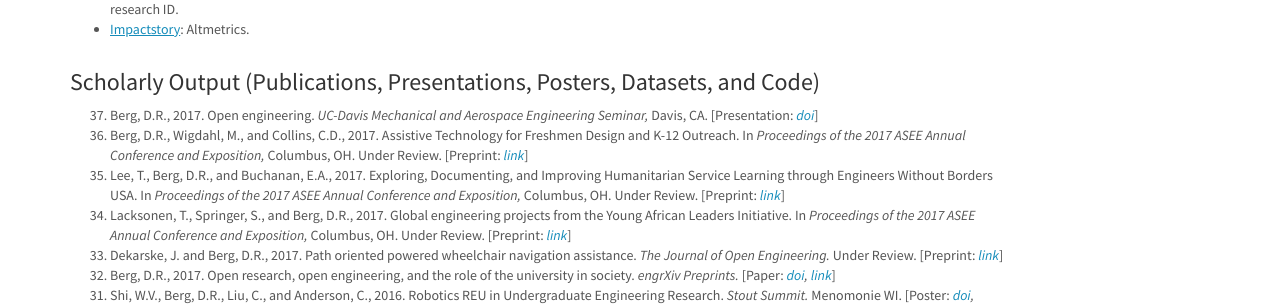
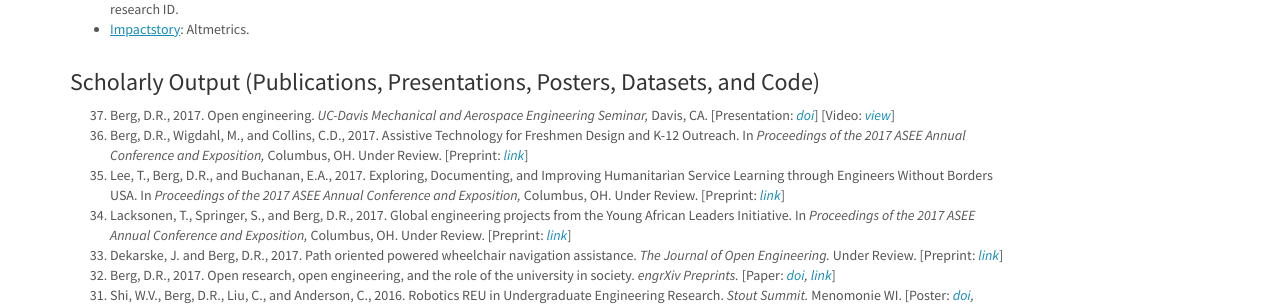
Before and after one commit to devinberg/devinberg.com, a Jekyll site: the page built from publications/index.md, in a window 1280 px wide. Shown: the part 621-927 px from the top of the page. Built offline with Jekyll 4.4.1, drawn with Linux system fonts in a browser that asks for light colours; nearby versions of some CDN libraries; comment, search, counter and statistics services are not loaded.

Commit message:
add link to YouTube video

```diff
--- a/publications/index.md
+++ b/publications/index.md
@@ -55,7 +55,7 @@ Below are some of the papers and other artifacts I have published. Additional in
 
 <h3>Scholarly Output (Publications, Presentations, Posters, Datasets, and Code)</h3>
 <ol reversed="">
-	<li>Berg, D.R., 2017. Open engineering. <i>UC-Davis Mechanical and Aerospace Engineering Seminar,</i> Davis, CA. [Presentation: <i><a href="https://doi.org/10.6084/m9.figshare.5036606.v1">doi</a></i>] <span data-badge-popover="right" data-badge-type="4" data-doi="10.6084/m9.figshare.5036606" data-hide-no-mentions="true" class="altmetric-embed"></span></li>
+	<li>Berg, D.R., 2017. Open engineering. <i>UC-Davis Mechanical and Aerospace Engineering Seminar,</i> Davis, CA. [Presentation: <i><a href="https://doi.org/10.6084/m9.figshare.5036606.v1">doi</a></i>] [Video: <i><a href="https://www.youtube.com/watch?v=bdhGRLcPohs">view</a></i>]<span data-badge-popover="right" data-badge-type="4" data-doi="10.6084/m9.figshare.5036606" data-hide-no-mentions="true" class="altmetric-embed"></span></li>
 	<li>Berg, D.R., Wigdahl, M., and Collins, C.D., 2017. Assistive Technology for Freshmen Design and K-12 Outreach. In <i>Proceedings of the 2017 ASEE Annual Conference and Exposition,</i> Columbus, OH. Under Review. [Preprint: <i><a href="https://osf.io/preprints/engrxiv/pdzss">link</a></i>] <span data-badge-popover="right" data-badge-type="4" data-doi="" data-hide-no-mentions="true" class="altmetric-embed"></span></li>
 	<li>Lee, T., Berg, D.R., and Buchanan, E.A., 2017. Exploring, Documenting, and Improving Humanitarian Service Learning through Engineers Without Borders USA. In <i>Proceedings of the 2017 ASEE Annual Conference and Exposition,</i> Columbus, OH. Under Review. [Preprint: <i><a href="https://osf.io/preprints/engrxiv/6r94n">link</a></i>] <span data-badge-popover="right" data-badge-type="4" data-doi="" data-hide-no-mentions="true" class="altmetric-embed"></span></li>
 	<li>Lacksonen, T., Springer, S., and Berg, D.R., 2017. Global engineering projects from the Young African Leaders Initiative. In <i>Proceedings of the 2017 ASEE Annual Conference and Exposition,</i> Columbus, OH. Under Review. [Preprint: <i><a href="https://osf.io/preprints/engrxiv/zrx9s">link</a></i>] <span data-badge-popover="right" data-badge-type="4" data-doi="" data-hide-no-mentions="true" class="altmetric-embed"></span></li>
```
